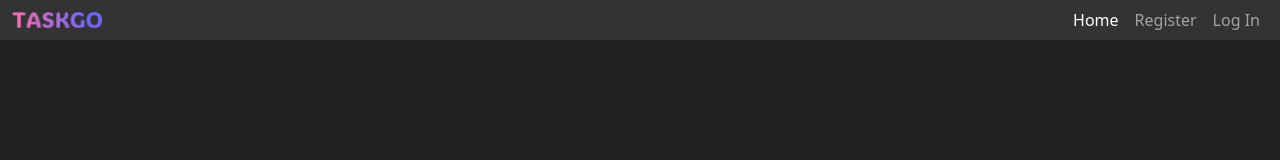
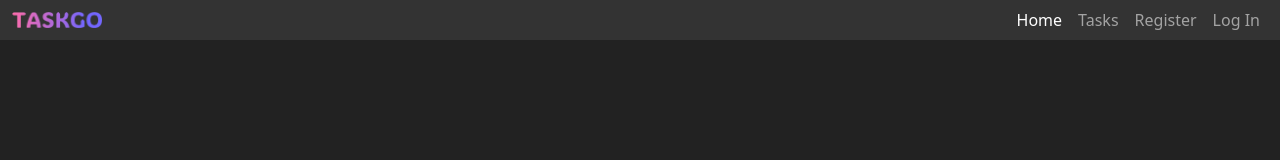
Before and after one commit to PaperIsCool/TaskGo, a Vue app: page / in a window 1280 px wide. Shown: the top 160 px of the page. Built offline with nearby package versions, Linux system fonts and the light colour scheme.

Commit message:
Fixed routing, added 'Tasks' into navbar

```diff
--- a/src/pages/404.vue
+++ b/src/pages/404.vue
@@ -2,6 +2,7 @@
   <div class="navbar-area text-center">
     <Navbar>
       <a class="nav-link hover-pointer" @click="goToHome">Home</a>
+      <a class="nav-link hover-pointer" @click="goToTasks">Home</a>
       <a @click="showSignUp = true" class="nav-link hover-pointer">Register</a>
       <Register :show="showSignUp" @close="showSignUp = false" />
       <a @click="showSignIn = true" class="nav-link hover-pointer">Log In</a>
@@ -41,7 +42,11 @@ export default {
       router.push('/');
     };
 
-    return { showSignUp, showSignIn, goToHome };
+    const goToTasks = () => {
+          router.push('/tasks');
+    };
+
+    return { showSignUp, showSignIn, goToHome, goToTasks };
   },
 };
 </script>
--- a/src/pages/Tasks.vue
+++ b/src/pages/Tasks.vue
@@ -2,6 +2,7 @@
   <div class="navbar-area text-center">
     <Navbar>
       <a class="nav-link hover-pointer" @click="goToHome">Home</a>
+      <a class="nav-link active" @click="goToHome">Tasks</a>
       <a @click="showSignUp = true" class="nav-link hover-pointer">Register</a>
       <Register :show="showSignUp" @close="showSignUp = false" />
       <a @click="showSignIn = true" class="nav-link hover-pointer">Log In</a>
--- a/src/pages/index.vue
+++ b/src/pages/index.vue
@@ -2,6 +2,7 @@
   <div class="navbar-area text-center">
     <Navbar>
       <a class="nav-link active">Home</a>
+      <a class="nav-link hover-pointer" @click="goToTasks">Tasks</a>
       <a @click="showSignUp = true" class="nav-link hover-pointer">Register</a>
       <Register :show="showSignUp" @close="showSignUp = false" />
       <a @click="showSignIn = true" class="nav-link hover-pointer">Log In</a>
```
